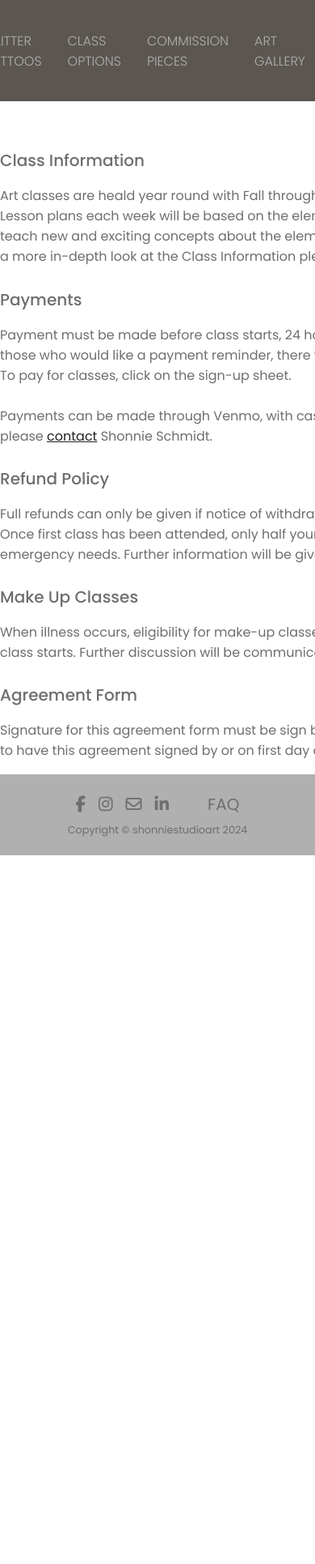
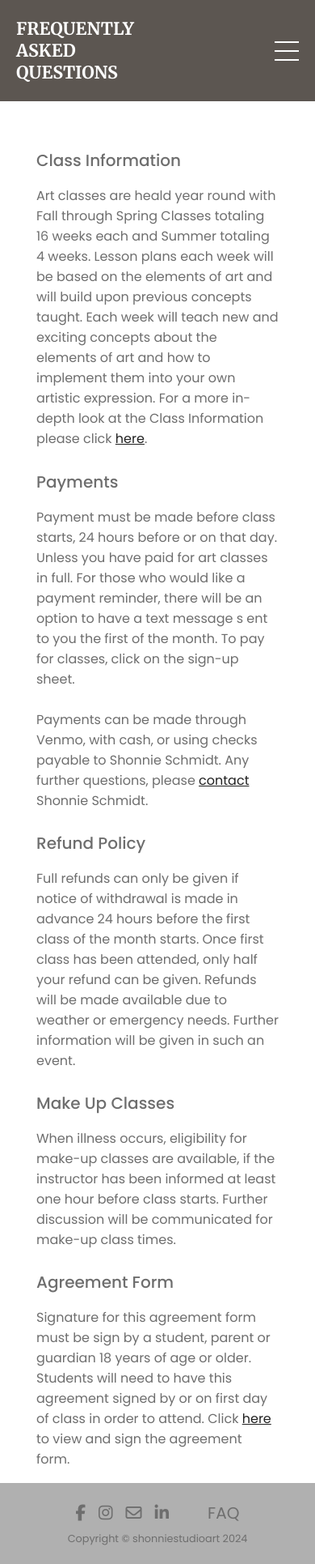
Before and after one commit to christian375h/shonniestudioart2, a Flask app: page /faq.html in a window 390 px wide; the page is wider, and only the part inside the window is pictured. Shown: that part at 81% size. Before the commit the page ends 1056 px from the top of that part, so only its background shows below. Run offline with Flask 3, Linux system fonts and the light colour scheme; some libraries are stand-ins or nearby versions.

Commit message:
Responsive 2
Finished up making the site responsive

```diff
--- a/static/mediaqueries.css
+++ b/static/mediaqueries.css
@@ -146,6 +146,26 @@
         height: fit-content;
         width: 300px;
     }
+
+    /* FAQ Page */
+
+    header .faq-mobile-header {
+        align-items: center;
+    }
+
+    header .faq-mobile-title h1 {
+        width: 200px;
+    }
+
+    .faq-container section{
+        width: 300px;
+    }
+
+    /* Classes Page */
+
+    .class-info-container section {
+        width: 300px;
+    }
 }
 
 @media only screen and (max-width:1200px) and (min-width:800px) {
@@ -233,4 +253,16 @@
         height: fit-content;
     }
 
+    /* FAQ Page */
+
+    .faq-container section{
+        width: 700px;
+    }
+
+    /* Classes Page */
+
+    .class-info-container section {
+        width: 700px;
+    }
+
 }
--- a/static/style.css
+++ b/static/style.css
@@ -137,7 +137,7 @@ header {
 
 .dropdown-content {
     display: flex;
-    height: 0;
+    max-height: 0;
     width: 200px;
     border-radius: 0.25rem;
     overflow: hidden;
@@ -167,7 +167,7 @@ header {
 }
 
 .classes-dropdown:hover .dropdown-content {
-    height: 308px;
+    max-height: 350px;
 }
 
 .classes-dropdown:hover li a {
@@ -228,7 +228,7 @@ header {
     right: 0%;
     background-color: #d9d9d9;
     border-radius: 0.75rem;
-    width: fit-content;
+    width: 200px;
     max-height: 0;
     overflow: hidden;
     transition: all 0.3s ease-in-out;
@@ -238,7 +238,7 @@ header {
     display: block;
     padding: 10px;
     text-align: center;
-    font-size: 1.5rem;
+    font-size: 1rem;
     color: #212121;
     text-decoration: none;
     transition: all 0.3s ease-in-out;
@@ -249,7 +249,7 @@ header {
 }
 
 .menu-links.open{
-    max-height: 400px;
+    max-height: 500px;
 }
 
 .hamburger-icon.open span:first-child{
--- a/templates/faq.html
+++ b/templates/faq.html
@@ -6,6 +6,7 @@
     <title>FAQ</title>
     <link rel="stylesheet" href="/static/style.css">
     <link rel="stylesheet" href="/static/mediaqueries.css">
+    <script src="/static/script.js"></script>
     <link rel="preconnect" href="https://fonts.googleapis.com">
     <link rel="preconnect" href="https://fonts.gstatic.com" crossorigin>
     <link href="https://fonts.googleapis.com/css2?family=Poppins:ital,wght@0,100;0,200;0,300;0,400;0,500;0,600;0,700;0,800;0,900;1,100;1,200;1,300;1,400;1,500;1,600;1,700;1,800;1,900&display=swap" rel="stylesheet">
@@ -13,8 +14,10 @@
     <script src="https://kit.fontawesome.com/47b23d2432.js" crossorigin="anonymous"></script>
 </head>
 <body>
+
     <header>
-        <nav class="desktop-nav">
+        <div class="desktop-header-container">
+            <nav class="desktop-header-nav">
                 <ul class="nav-links">
                     <li><a href="/">HOME</a></li>
                     <li><a href="tattoos.html">GLITTER TATTOOS</a></li>
@@ -35,6 +38,29 @@
                     <li><a href="contact.html">CONTACT</a></li>
                 </ul>
             </nav>
+        </div>
+
+        <div class="mobile-header-container">
+            <nav class="mobile-header-nav faq-mobile-header">
+                <div class="title-container-mobile faq-mobile-title">
+                    <h1 class="title-text-1">FREQUENTLY ASKED QUESTIONS</h1>
+                </div>
+                <div class="hamburger-menu">
+                    <div class="hamburger-icon" onclick="toggleMenu()">
+                    <span></span>
+                    <span></span>
+                    <span></span>
+                </div>
+                <div class="menu-links">
+                    <li><a href="/" onclick="toggleMenu()">HOME</a></li>
+                    <li><a href="tattoos.html" onclick="toggleMenu()">TATTOOS</a></li>
+                    <li><a href="classes.html" onclick="toggleMenu()">CLASSES</a></li>
+                    <li><a href="commissions.html" onclick="toggleMenu()">COMMISSIONS</a></li>
+                    <li><a href="gallery.html" onclick="toggleMenu()">GALLERY</a></li>
+                    <li><a href="contact.html" onclick="toggleMenu()">CONTACT</a></li>
+                </div>
+            </nav>
+        </div>
     </header>
 
     <section id="introduction">
```
Also changed, not shown: templates/class-info.html (+27 -1 lines), templates/form.html (+27 -1 lines). Lines whose indentation alone changed are shown as unchanged.
